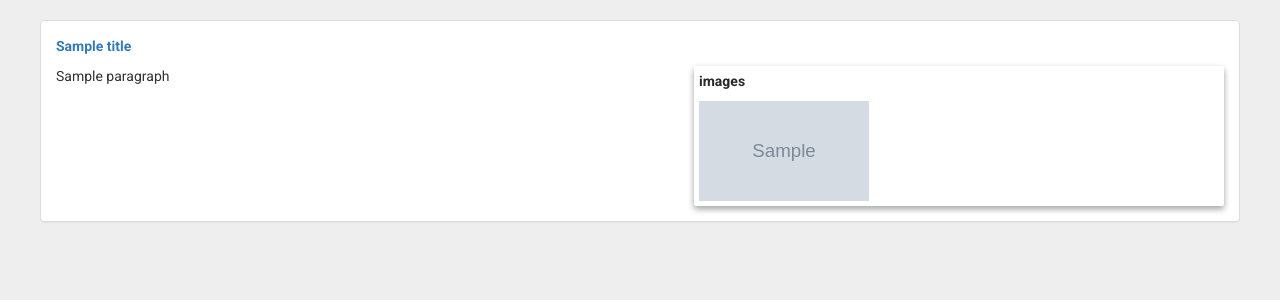
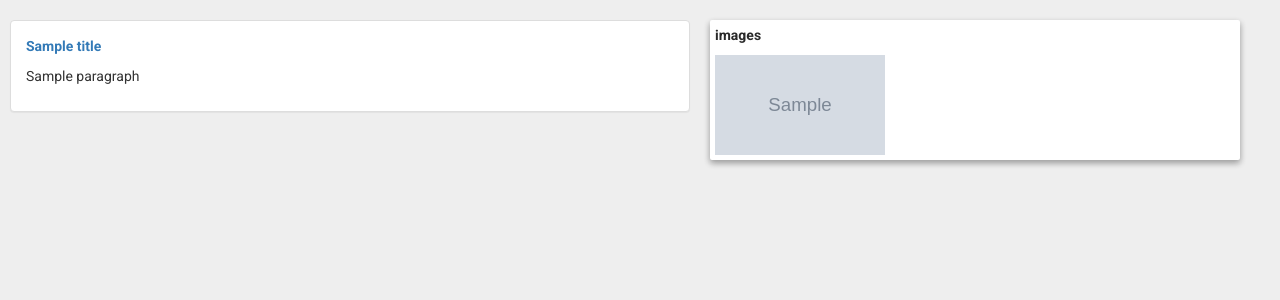
Before and after one commit to KenMutemi/anything-goes, a Django app: template main/templates/main/summary.html in a window 1280 px wide. Shown: the part 135-435 px from the top of the page. Run offline with Django 3.2, Linux system fonts and the light colour scheme; tables that the repository leaves empty hold one stand-in row (values such as "Sample post"); the template is opened without the code that fills it: values that come from a table or form of the project are taken from there, most other values are stand-ins (such as "Sample title", 1, 10 or a date in 2020); grey boxes marked "Sample" are stand-in pictures; some libraries are stand-ins or nearby versions.

Commit message:
Separate web and image divs in summary page

```diff
--- a/anything/settings/local.py
+++ b/anything/settings/local.py
@@ -124,3 +124,4 @@ USE_TZ = True
 # https://docs.djangoproject.com/en/1.7/howto/static-files/
 
 STATIC_URL = '/static/'
+STATIC_ROOT = '/home/re/dev/python/anything_goes/anything/static/'
--- a/static/main/css/main.css
+++ b/main/static/main/css/main.css
@@ -2,10 +2,6 @@
 @import url(vendor/ripples.min.css);
 @import url(vendor/material-wfont.min.css);
 @import url(vendor/bootstrap-social.css);
-.well {
-  margin: 200px auto;
-  width: 60%; }
-
 #navcontainer {
   margin: 0;
   padding: 0;
@@ -22,13 +18,14 @@
 
 #left-col {
   float: left;
-  width: 550px; }
+  margin-left: 10px;
+  width: 680px; }
 
 #right-col {
   width: 530px;
-  margin: 0 0 0 0;
-  padding: 5px;
-  float: right; }
+  float: left;
+  margin-left: 20px;
+  padding: 5px; }
 
 #summaries {
   width: 700px;
@@ -41,10 +38,6 @@
 .navbar-header {
   width: 600px; }
 
-#summary-body {
-  width: 1200px;
-  margin: 0 auto; }
-
 .read-more {
   float: left; }
 
--- a/static/main/css/main.scss
+++ b/main/static/main/css/main.scss
@@ -5,11 +5,6 @@
 @import "vendor/bootstrap-social.css";
 // Modules and variables
 @import "partials/_base.scss";
-
-.well {
-  margin: 200px auto;
-  width: 60%;
-}
 
 #navcontainer {
   margin: 0;
@@ -31,14 +26,15 @@
 
 #left-col {
   float: left;
-  width: 550px;
+  margin-left: 10px;
+  width: 680px;
 }
 
 #right-col {
   width: 530px;
-  margin: 0 0 0 0;
+  float: left;
+  margin-left: 20px;
   padding: 5px;
-  float: right;
 }
 
 #summaries {
@@ -55,11 +51,6 @@
   width: 600px;
 }
 
-#summary-body {
-  width: 1200px;
-  margin: 0 auto;
-}
-
 .read-more {
   float: left;
 };
--- a/main/templates/main/summary.html
+++ b/main/templates/main/summary.html
@@ -2,7 +2,8 @@
 {% load staticfiles %}
 {% block title %}{{ title }}{% endblock %}
 {% block content %}
-<div id="summary-body" class="panel panel-default">
+<div>
+<div id="left-col" class="panel panel-default">
   <div class="panel-body">
 {% if messages %}
 <div class="alert alert-dismissable alert-danger">
@@ -14,11 +15,11 @@
 </div>
 {% else %}
   <p><b><a href="{{ url }}">{{ title }}</a></b></p>
-    <div id="left-col">
   {% for paragraph in paragraphs %}
     <p>{{ paragraph }}</p>
   {% endfor %}
-    </div>
+  </div>
+</div>
     {% if images %}
     <div id="right-col" class="well">
       <p><b>images</b></p>
@@ -30,6 +31,5 @@
     </div>
     {% endif %}
 {% endif %}
-  </div>
 </div>
 {% endblock %}
--- a/main/urls.py
+++ b/main/urls.py
@@ -1,4 +1,5 @@
 from django.conf.urls import patterns, url
+from django.conf import settings
 from main import views
 
 urlpatterns = patterns('',
@@ -6,3 +7,9 @@ urlpatterns = patterns('',
         url(r'^summary/$', views.summary, name='summary'),
         url(r'^summaries/$', views.summaries, name='summaries'),
 )
+
+if settings.DEBUG:
+        # static files (images, css, javascript, etc.)
+            urlpatterns += patterns('',
+                            (r'^(?P<path>.*)$', 'django.views.static.serve', {
+                                        'document_root': settings.MEDIA_ROOT}))
```
